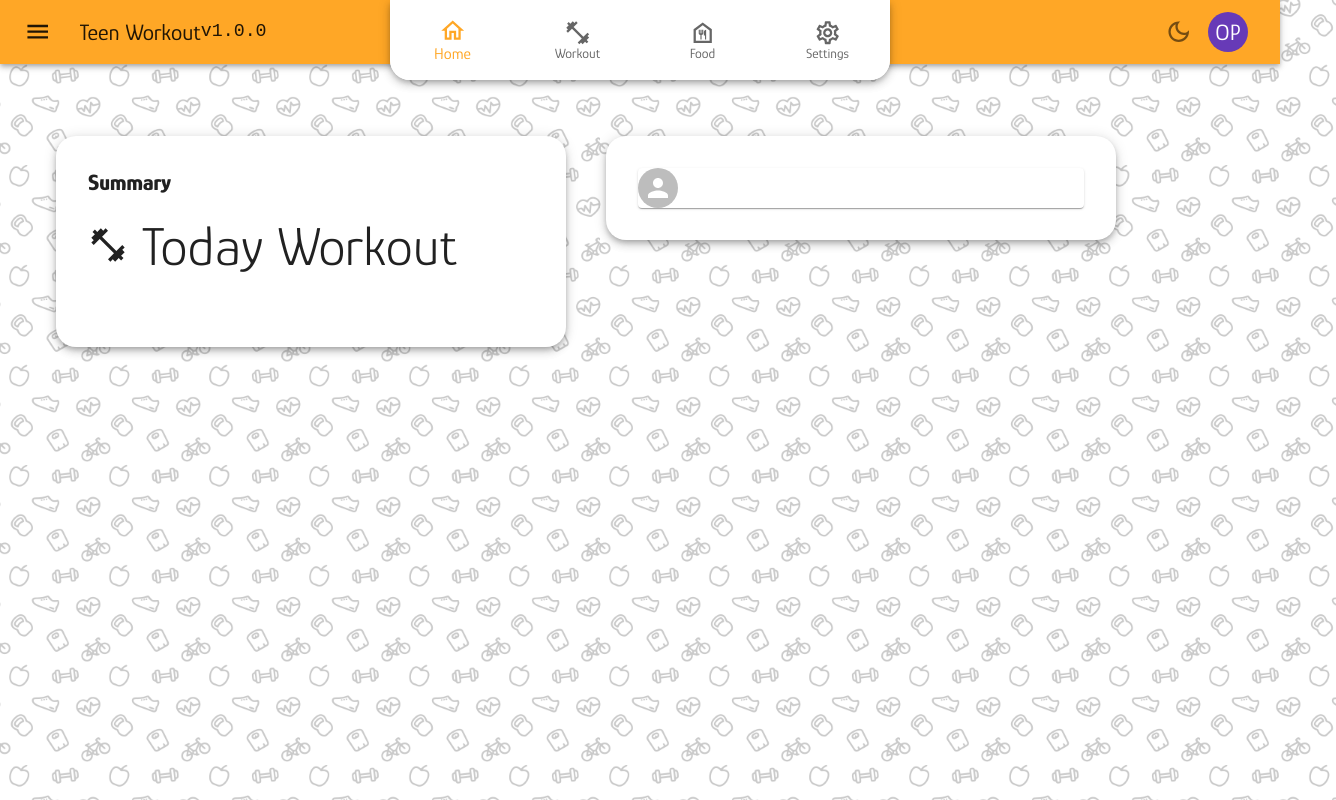
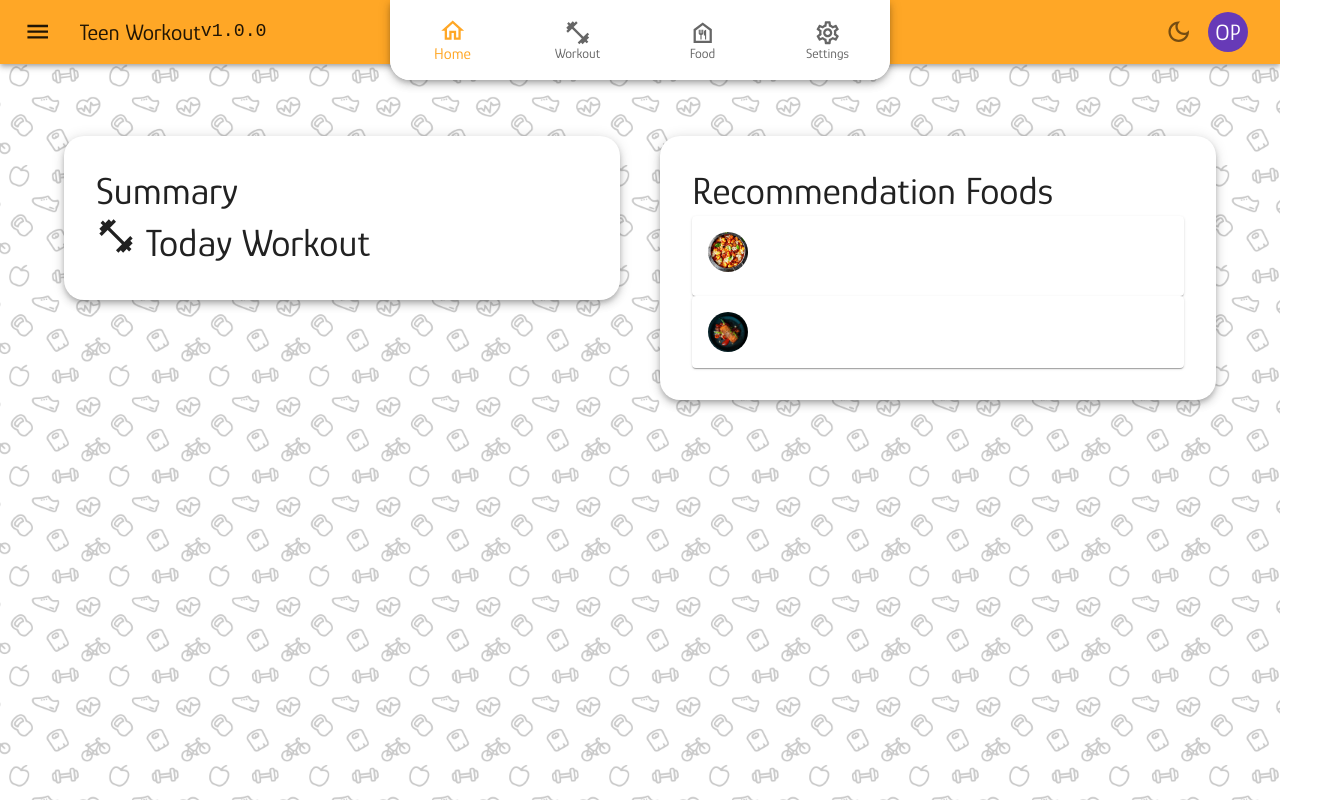
Before and after one commit to muhamadzolfaghari/teen-workout, a React (Create React App) app: page / in a window 1280 px wide. Shown: the whole page, 1336 px wide, since content can reach past the window. Built offline with nearby package versions, Linux system fonts and the light colour scheme.

Commit message:
Dashboard added to project.

```diff
--- a/src/components/Dashboard/Dashboard.module.scss
+++ b/src/components/Dashboard/Dashboard.module.scss
@@ -1,5 +1,5 @@
 .grid {
-  margin: 1rem;
+  margin-top: 1rem;
 }
 
 .paper {
--- a/src/components/Dashboard/Dashboard.tsx
+++ b/src/components/Dashboard/Dashboard.tsx
@@ -5,30 +5,43 @@ import Grid from '@mui/material/Grid';
 import FitnessCenterOutlinedIcon from '@mui/icons-material/FitnessCenterOutlined';
 import * as React from 'react';
 import Paper from './Paper';
-import Card  from '@mui/material/Card';
-import Avatar  from '@mui/material/Avatar';
+import Card from '@mui/material/Card';
+import Avatar from '@mui/material/Avatar';
+import food1Image from '../../images/foods/food1.png';
+import food2Image from '../../images/foods/food2.png';
+import CardHeader from '@mui/material/CardHeader';
+import Container from '@mui/material/Container';
+import { CardContent } from '@mui/material';
 
 const Dashboard = () => {
   return (
     <>
       <SimpleBottomNavigation />
-      <Grid container className={classes.grid} spacing={5}>
-        <Grid xs={5} item>
+      <Container>
+        <Grid container spacing={5} className={classes.grid}>
+          <Grid xs item>
             <Paper className={classes.paper}>
               <Typography variant={'h4'}>Summary</Typography>
-            <Typography variant={'h1'}>
+              <Typography variant={'h4'}>
                 <FitnessCenterOutlinedIcon fontSize={'large'} /> Today Workout
               </Typography>
             </Paper>
           </Grid>
-        <Grid xs={5} item>
+          <Grid xs item>
             <Paper className={classes.paper}>
+              <Typography variant={'h4'}>Recommendation Foods</Typography>
               <Card>
-              <Avatar/>
+                <CardContent>
+                  <Avatar src={food1Image} />
+                </CardContent>
+              </Card>
+              <Card>
+                <CardHeader avatar={<Avatar src={food2Image} />} />
               </Card>
             </Paper>
           </Grid>
         </Grid>
+      </Container>
     </>
   );
 };
--- a/src/components/UI/Theme.tsx
+++ b/src/components/UI/Theme.tsx
@@ -48,25 +48,25 @@ const Theme = ({ children }: PropsWithChildren<any>) => {
           fontSize: 16,
           fontFamily: 'Glory, sans-serif',
           h1: {
-            fontSize: '3em',
+            // fontSize: '3em',
             // paddingTop: '1.5em',
-            paddingBottom: '0.67em',
+            // paddingBottom: '0.67em',
             // fontWeight: defaultTheme.typography.fontWeightRegular,
           },
           h2: {
-            fontSize: '2em',
+            // fontSize: '2em',
             // paddingBottom: '0.9em',
             // fontWeight: defaultTheme.typography.fontWeightRegular,
           },
           h3: {
-            fontSize: '1.5em',
-            paddingBottom: '0.89em',
-            fontWeight: defaultTheme.typography.fontWeightBold,
+            // fontSize: '1.5em',
+            // paddingBottom: '0.89em',
+            // fontWeight: defaultTheme.typography.fontWeightBold,
           },
           h4: {
-            fontSize: '1.25em',
-            paddingBottom: '0.8em',
-            fontWeight: defaultTheme.typography.fontWeightBold,
+            // fontSize: '1.25em',
+            // paddingBottom: '0.8em',
+            // fontWeight: defaultTheme.typography.fontWeightBold,
           },
         },
       }),
```
Lines whose indentation alone changed are shown as unchanged.
